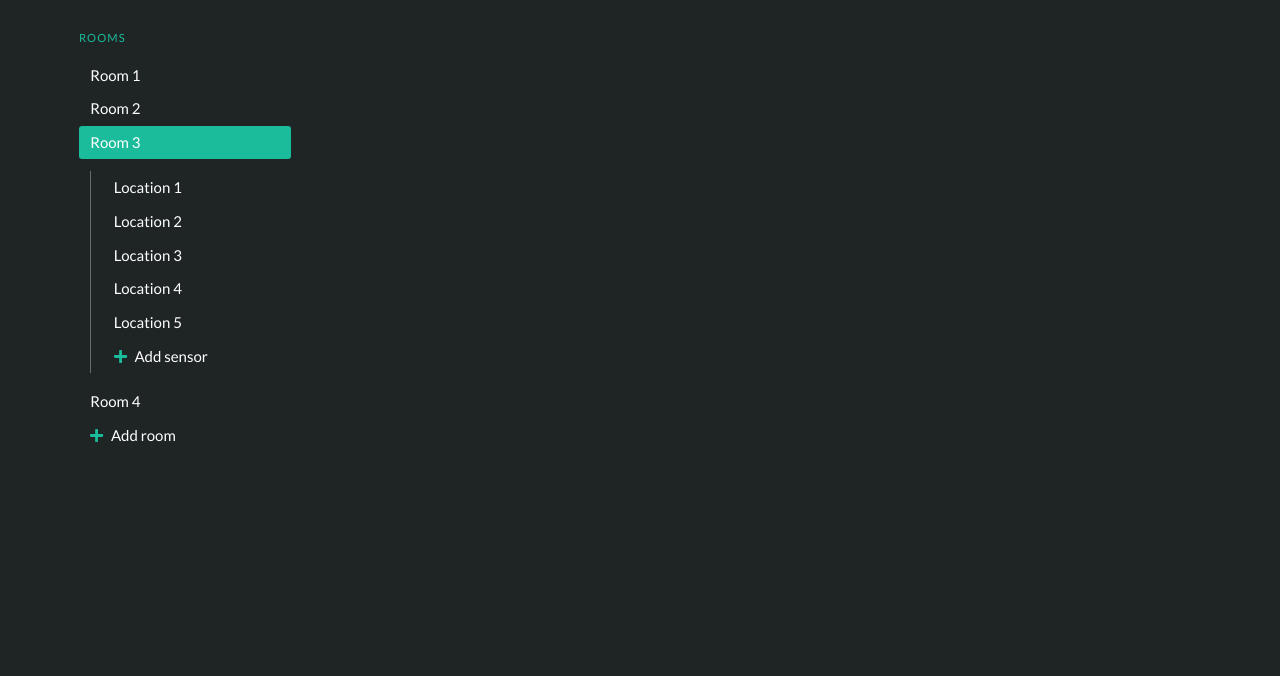
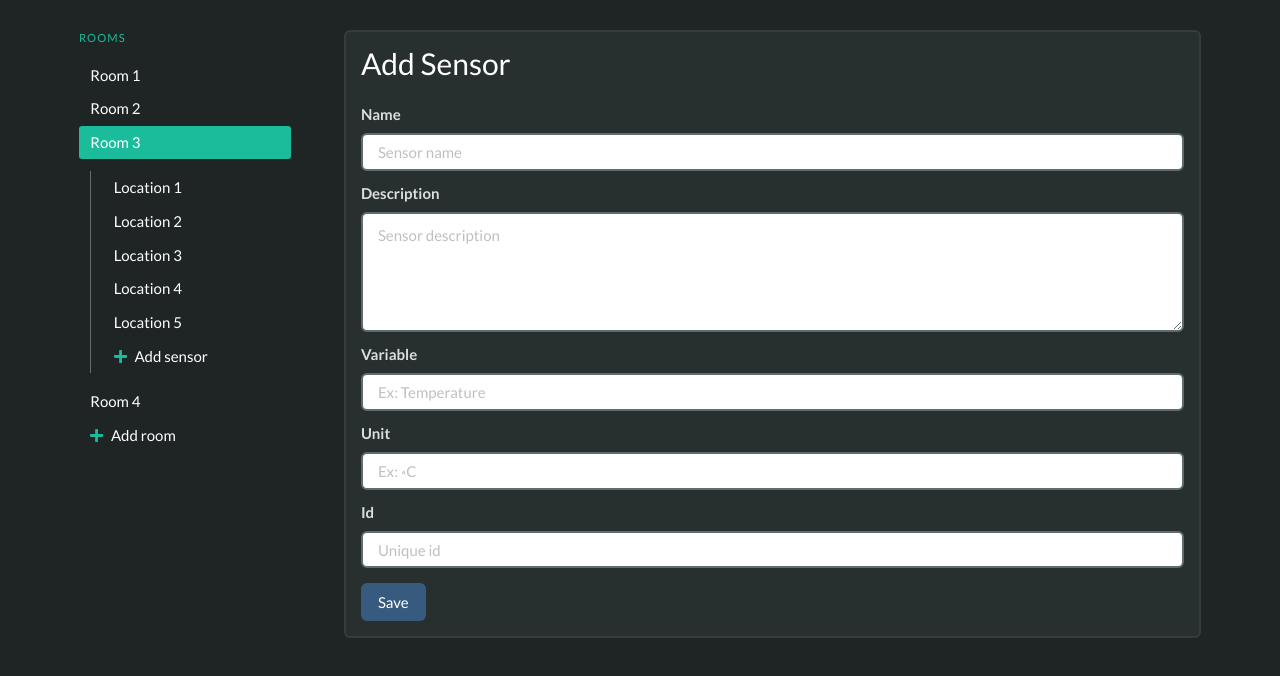
Before and after one commit to FrancoRosa/room-sensors, a React (Create React App) app: page /add_sensor in a window 1280 px wide. Shown: the top 676 px of the page. Built offline with nearby package versions, Linux system fonts and the light colour scheme.

Commit message:
Add new sensor component

```diff
--- /dev/null
+++ b/src/components/AddSensor.jsx
@@ -0,0 +1,48 @@
+const AddSensor = () => {
+  return (
+    <div className="column">
+      <div className="card m-4 p-4">
+        <div className="title is-3">Add Sensor</div>
+        <div className="field">
+          <label className="label">Name</label>
+          <p className="control">
+            <input className="input" type="text" placeholder="Sensor name" />
+          </p>
+        </div>
+        <div className="field">
+          <label className="label">Description</label>
+          <p className="control">
+            <textarea className="textarea" type="text" placeholder="Sensor description" />
+          </p>
+        </div>
+        <div className="field">
+          <label className="label">Variable</label>
+          <p className="control">
+            <input className="input" type="text" placeholder="Ex: Temperature" />
+          </p>
+        </div>
+        <div className="field">
+          <label className="label">Unit</label>
+          <p className="control">
+            <input className="input" type="text" placeholder="Ex: ॰C" />
+          </p>
+        </div>
+        <div className="field">
+          <label className="label">Id</label>
+          <p className="control">
+            <input className="input" type="number" min='1' step="1" placeholder="Unique id" />
+          </p>
+        </div>
+        <div class="field mt-4">
+          <div class="control">
+            <button class="button is-primary">
+              Save
+            </button>
+          </div>
+        </div>
+      </div>
+    </div>
+  )
+}
+
+export default AddSensor
--- a/src/components/App.jsx
+++ b/src/components/App.jsx
@@ -1,8 +1,10 @@
 import { Switch, Redirect, Route } from 'react-router-dom';
 import AddRoom from "./AddRoom";
+import AddSensor from "./AddSensor";
 import Navigator from "./Navigator";
 import Rooms from "./Rooms";
 import Room from "./Room";
+import Sensor from "./Sensor";
 
 const App = () => {
   return (
@@ -13,7 +15,9 @@ const App = () => {
             <Redirect exact from="/" to="/rooms" />
             <Route path="/rooms" component={Rooms} />
             <Route path="/room" component={Room} />
+            <Route path="/sensor" component={Sensor} />
             <Route path="/add_room" component={AddRoom} />
+            <Route path="/add_sensor" component={AddSensor} />
         </Switch>
       </div>
     </div>
--- a/src/components/Navigator.jsx
+++ b/src/components/Navigator.jsx
@@ -36,14 +36,20 @@ const Navigator = () => {
           {room.id == selected ?
             <ul>
               {sensors.map(sensor => (
-                 <li><a>{sensor.name}</a></li>
+                <li>
+                  <Link to='/sensor'>
+                    {sensor.name}
+                  </Link>
+                </li>
               ))}
-              <li><a>
-                <span className="has-text-link">
-                  <FontAwesomeIcon icon={faPlus} />
-                </span>
-                <span className="ml-2">Add sensor</span>
-              </a></li>
+              <li>
+                <Link to='/add_sensor'>
+                  <span className="has-text-link">
+                    <FontAwesomeIcon icon={faPlus} />
+                  </span>
+                  <span className="ml-2">Add sensor</span>
+                </Link>
+              </li>
             </ul>
            : ''}
           </li>
--- /dev/null
+++ b/src/components/Sensor.jsx
@@ -0,0 +1,35 @@
+const Sensor = () => {
+  const sensor = {
+    name: "Location 1",
+    description: "Measurements the temperature in the corner, should update every 5 min",
+    last_update: 1627859791742,
+    variable: 'Temperature',
+    unit: '॰C',
+    id: 1,
+    room_id: 1,
+  }
+
+  const measurements = [
+    { value: 18.19, timestamp: 1627859796566 },
+    { value: 19.19, timestamp: 1627860796566 },
+    { value: 20.19, timestamp: 1627867796566 },
+    { value: 15.19, timestamp: 1627959796566 },
+    { value: 14.19, timestamp: 1628859796566 },
+  ]
+  return (
+    <div className="column">
+      <p className="title is-3 mt-4 ml-2">{sensor.name}</p>
+      <p className="subtitle is-4 ml-4">{sensor.description}</p>
+      <p className="subtitle is-5 ml-4">Updated at: {sensor.last_update}</p>
+      <div class="is-flex is-flex-wrap-wrap">
+        <div className="card m-4">
+          {measurements.map(measurement => (
+            <li>{measurement.value} {measurement.timestamp}</li>
+          ))}
+        </div>
+      </div>
+    </div>
+  )
+}
+
+export default Sensor
```
